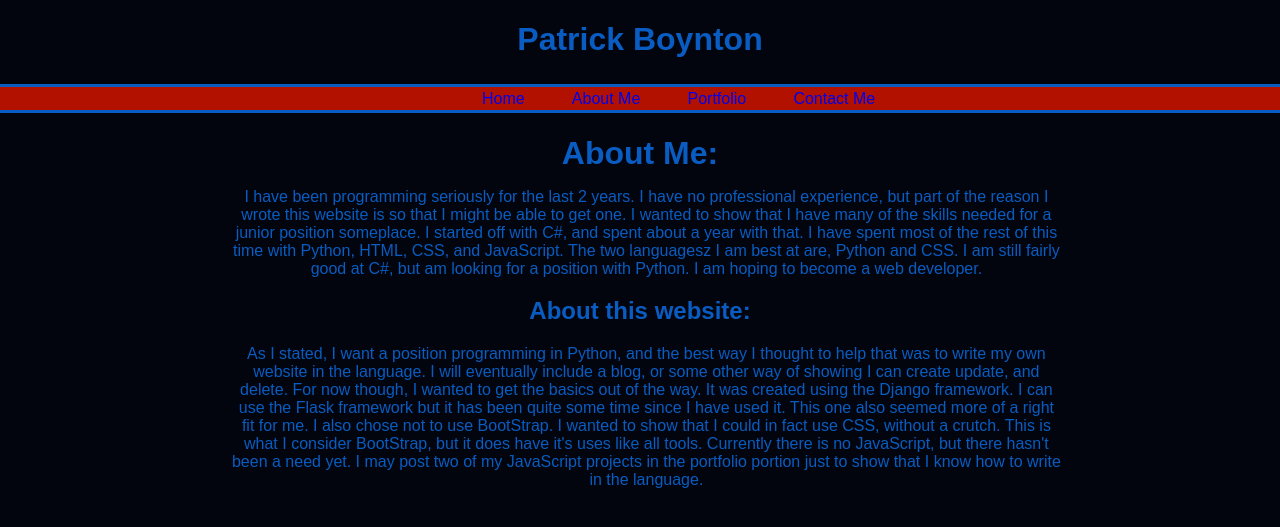
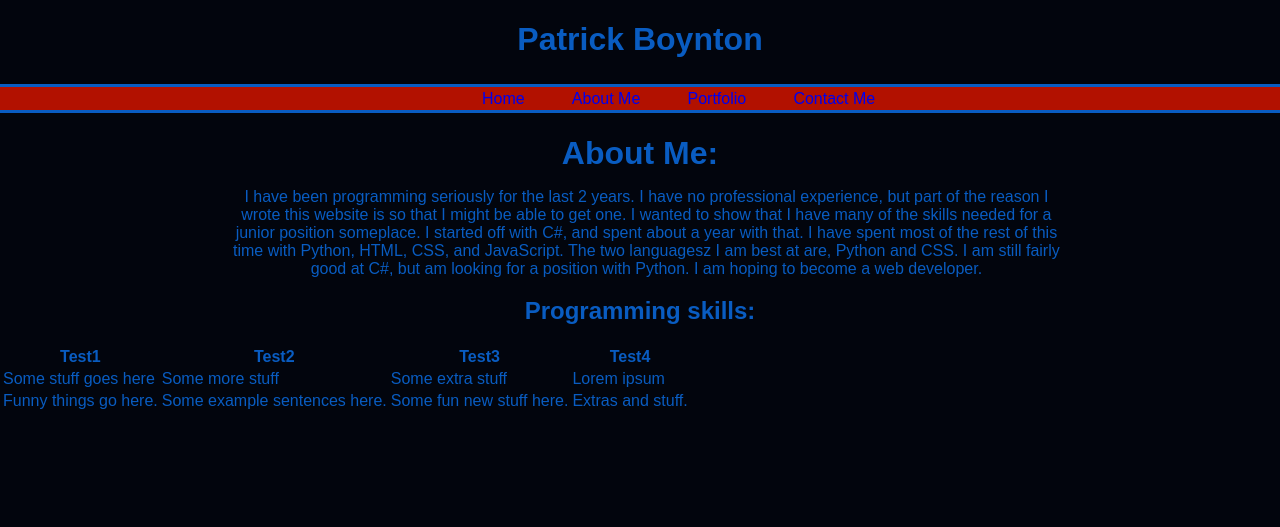
Before and after one commit to PatrickBoyn/PersonalSite, a Django app: page /about/ in a window 1280 px wide. Shown: the top 527 px of the page. Run offline with Django 3.2, Linux system fonts and the light colour scheme.

Commit message:
Trying to go for more professional and interesting. This is not going to be the final idea for this table, though it is a start.

```diff
--- a/personal/templates/about.html
+++ b/personal/templates/about.html
@@ -10,13 +10,29 @@
         I have spent most of the rest of this time with Python, HTML, CSS, and JavaScript. The two languagesz
         I am best at are, Python and CSS. I am still fairly good at C#, but am looking for a position with Python.
         I am hoping to become a web developer.  </p>
-        <h2>About this website: </h2>
-        <p>As I stated, I want a position programming in Python, and the best way I thought to help that was to
-           write my own website in the language. I will eventually include a blog, or some other way of showing
-           I can create update, and delete. For now though, I wanted to get the basics out of the way. It was created
-           using the Django framework. I can use the Flask framework but it has been quite some time since I have used it.
-           This one also seemed more of a right fit for me. I also chose not to use BootStrap. I wanted to show that I could
-           in fact use CSS, without a crutch. This is what I consider BootStrap, but it does have it's uses like all tools.
-           Currently there is no JavaScript, but there hasn't been a need yet. I may post two of my JavaScript projects in the
-           portfolio portion just to show that I know how to write in the language. </p>
+        <h2>Programming skills:</h2>
+        <table>
+        <thead>
+        <tr>
+            <th>Test1</th>
+            <th>Test2</th>
+            <th>Test3</th>
+            <th>Test4</th>
+        </tr>
+        </thead>
+        <tbody>
+        <tr>
+            <td>Some stuff goes here</td>
+            <td>Some more stuff</td>
+            <td>Some extra stuff</td>
+            <td>Lorem ipsum</td>
+        </tr>
+        <tr>
+            <td>Funny things go here.</td>
+            <td>Some example sentences here.</td>
+            <td>Some fun new stuff here.</td>
+            <td>Extras and stuff.</td>
+        </tr>
+        </tbody>
+        </table>
     {% endblock %}
```
